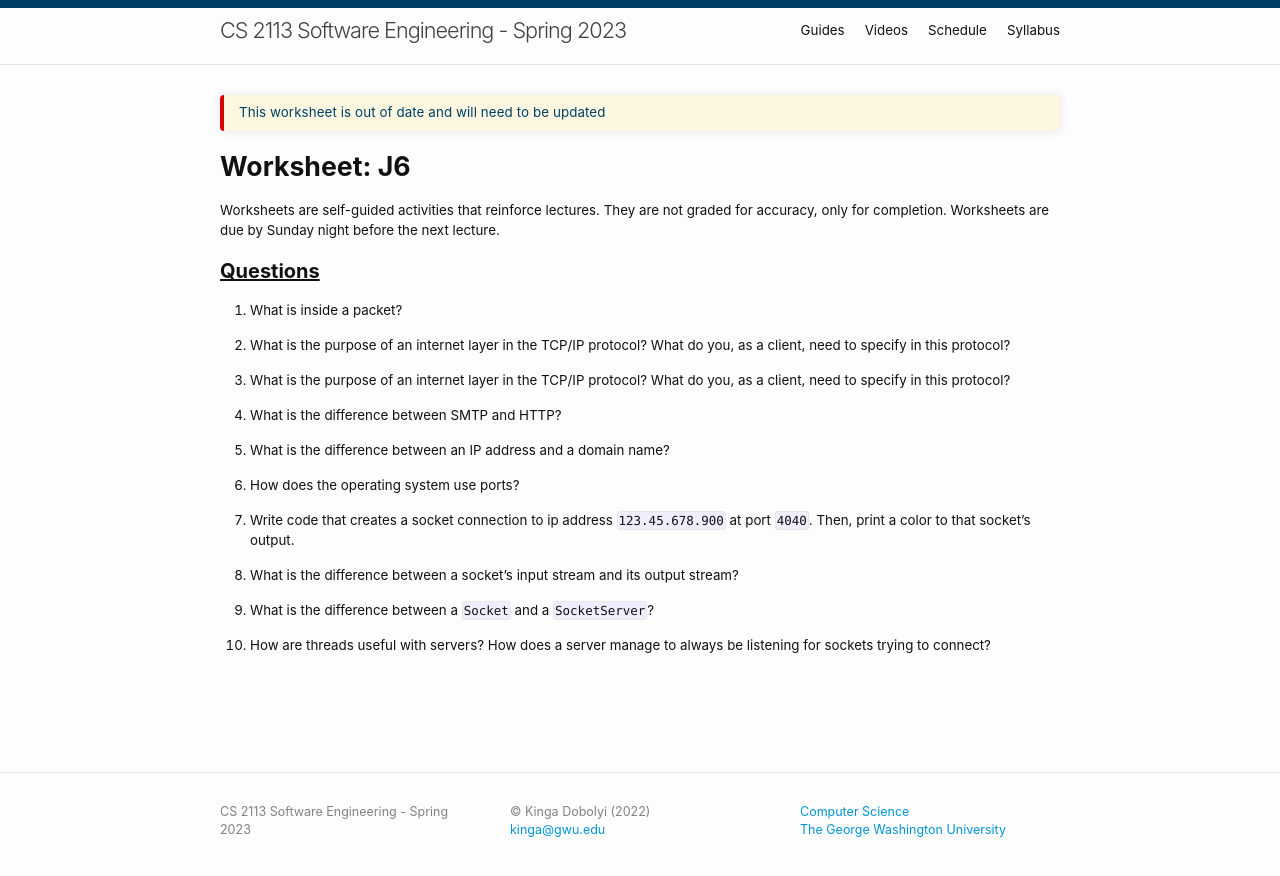
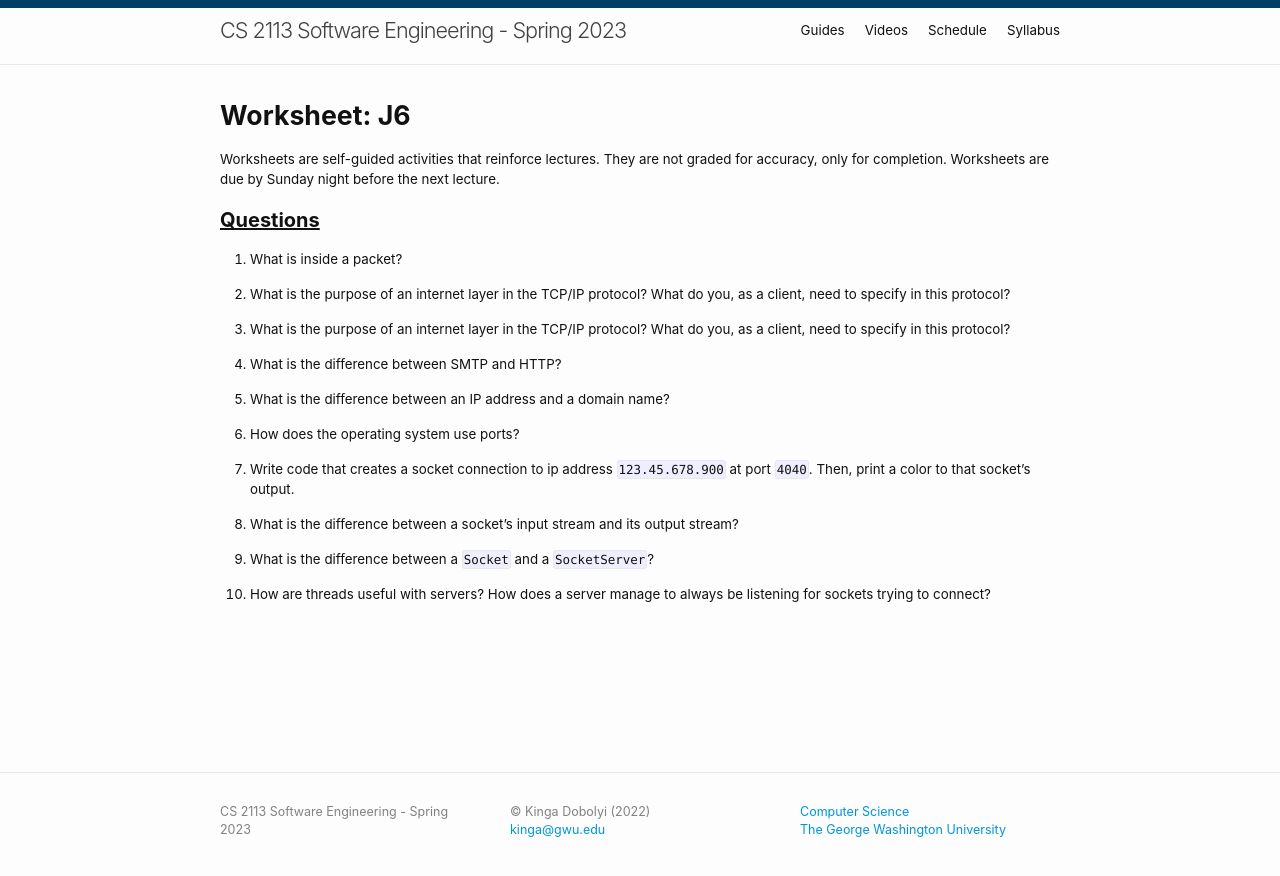
Before and after one commit to cs2113-s23/cs2113-s23.github.io, a Jekyll site: the page built from wrkshts/J6-wrksht.md, in a window 1280 px wide. Shown: the top 876 px of the page. Built offline with Jekyll 4.4.1, drawn with Linux system fonts in a browser that asks for light colours.

```diff
--- a/wrkshts/J6-wrksht.md
+++ b/wrkshts/J6-wrksht.md
@@ -3,8 +3,6 @@ layout: worksheet
 permalink: /worksheet/j6
 showsolution: false
 ---
-
-> This worksheet is out of date and will need to be updated
 
 # Worksheet: J6
 
```
